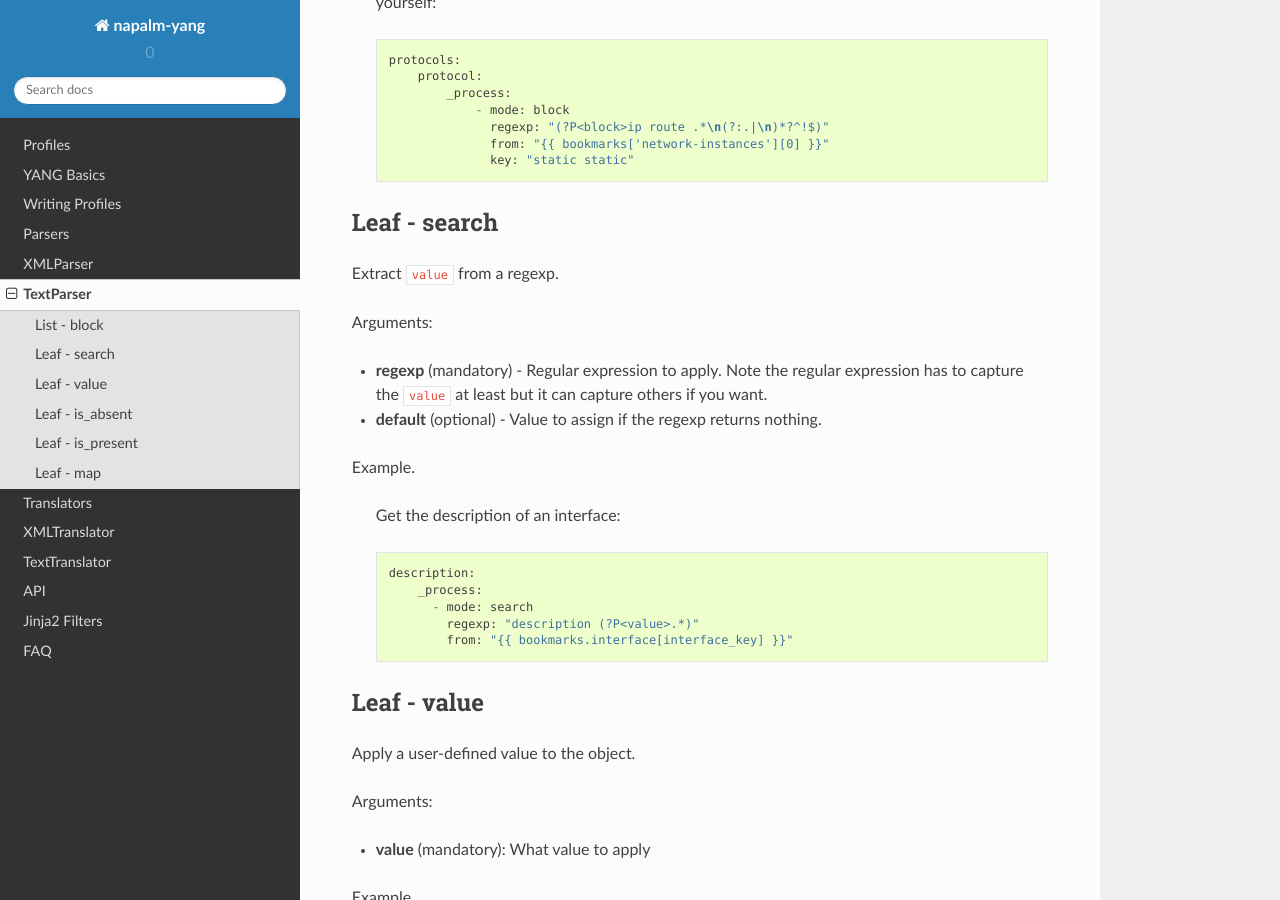
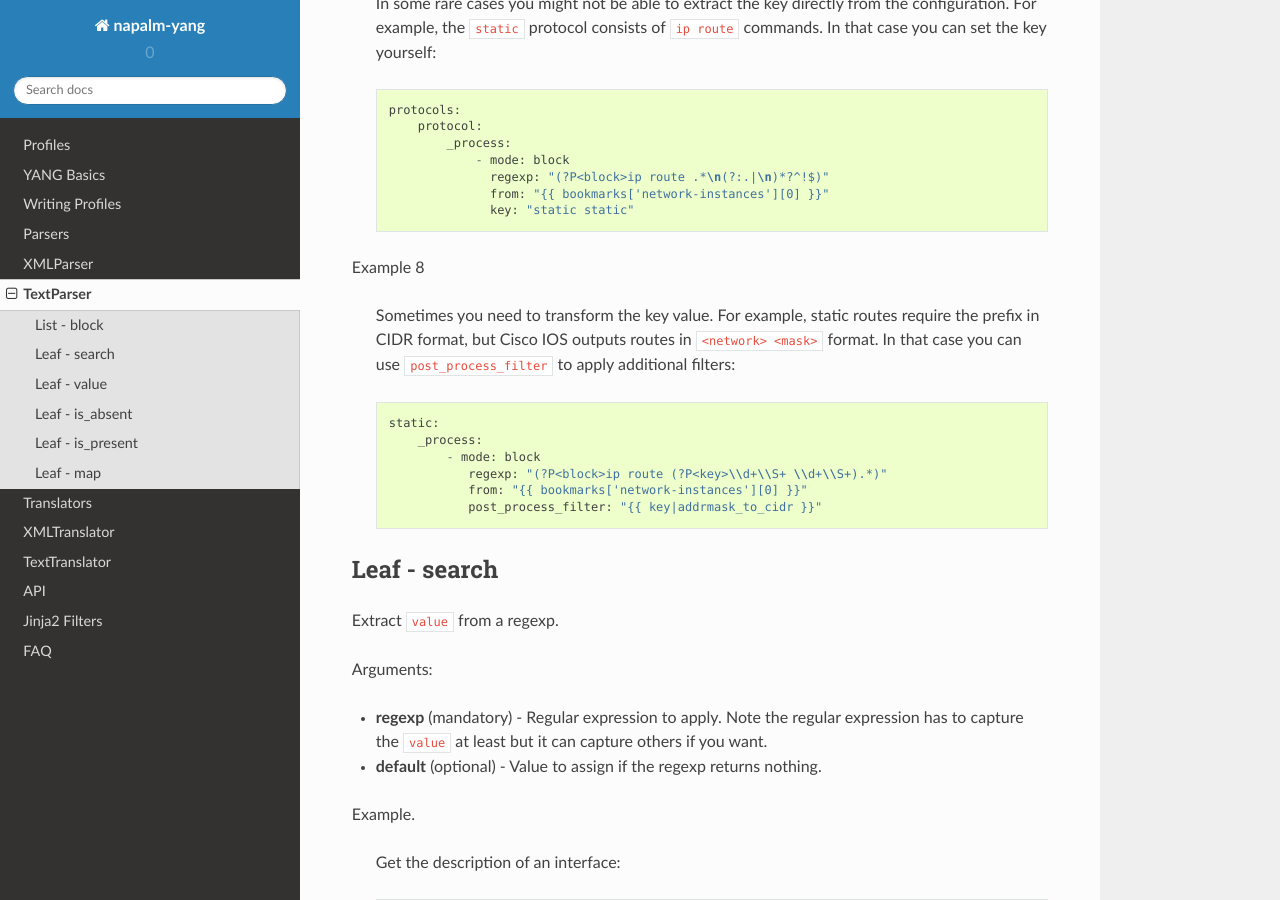
Before and after one commit to napalm-automation/napalm-yang, a Sphinx documentation site: the page built from docs/yang/parsers/TextParser.rst, in a window 1280 px wide and 900 px high, scrolled down 3332 px. Built offline with Sphinx 7.4.7 and the Read the Docs theme 2.0.0, drawn with Linux system fonts in a browser that asks for light colours; some of the changed text lies outside the part shown.

Commit message:
document post_process_filter

```diff
--- a/docs/yang/parsers/TextParser.rst
+++ b/docs/yang/parsers/TextParser.rst
@@ -36,6 +36,8 @@ Arguments:
  * **flat** (optional) if set to ``true`` (default is ``false``) the parser will understand the configuration for the
    element consists of flat commands instead of nested (for example BGP neighbors or static routes)
  * **key** (optional) set key manually
+ * **post_process_filter** (optional) - Modify the key with this Jinja expression. ``key`` and ``extra_vars``
+   variables are available.
 
 Example 1
 
@@ -145,6 +147,19 @@ Example 7
                   from: "{{ bookmarks['network-instances'][0] }}"
                   key: "static static"
 
+Example 8
+
+  Sometimes you need to transform the key value. For example, static routes require the prefix in CIDR format,
+  but Cisco IOS outputs routes in ``<network> <mask>`` format. In that case you can use ``post_process_filter`` to
+  apply additional filters::
+
+    static:
+        _process:
+            - mode: block
+               regexp: "(?P<block>ip route (?P<key>\\d+\\S+ \\d+\\S+).*)"
+               from: "{{ bookmarks['network-instances'][0] }}"
+               post_process_filter: "{{ key|addrmask_to_cidr }}"
+
 
 Leaf - search
 -------------
--- a/docs/yang/parsers/XMLParser.rst
+++ b/docs/yang/parsers/XMLParser.rst
@@ -27,6 +27,7 @@ Arguments:
 
 * **xpath** (mandatory): elements to traverse
 * **key** (mandatory): which element is the key of the list
+* **post_process_filter** (optional): modify the key with this Jinja2 expression
 
 Example:
 
```
